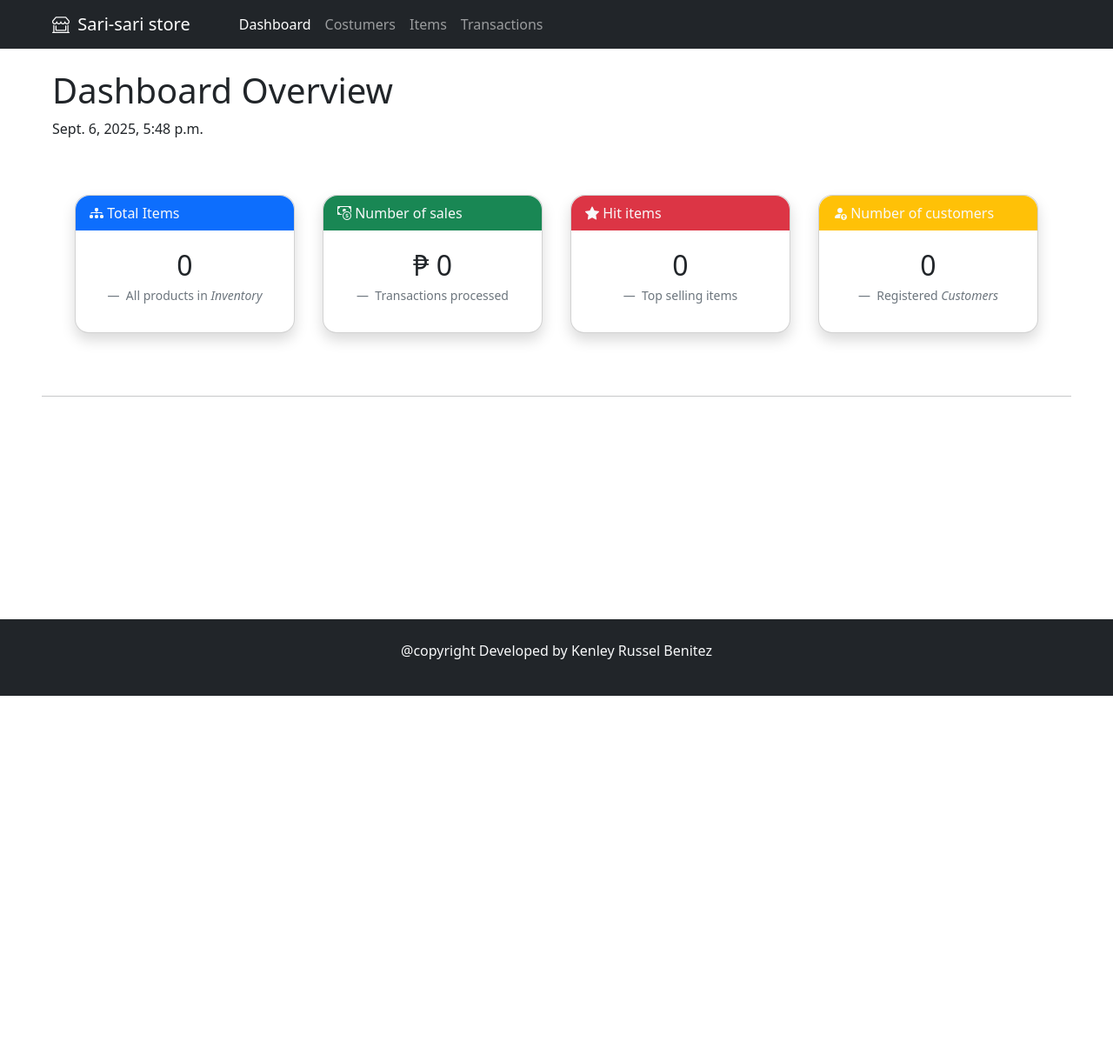
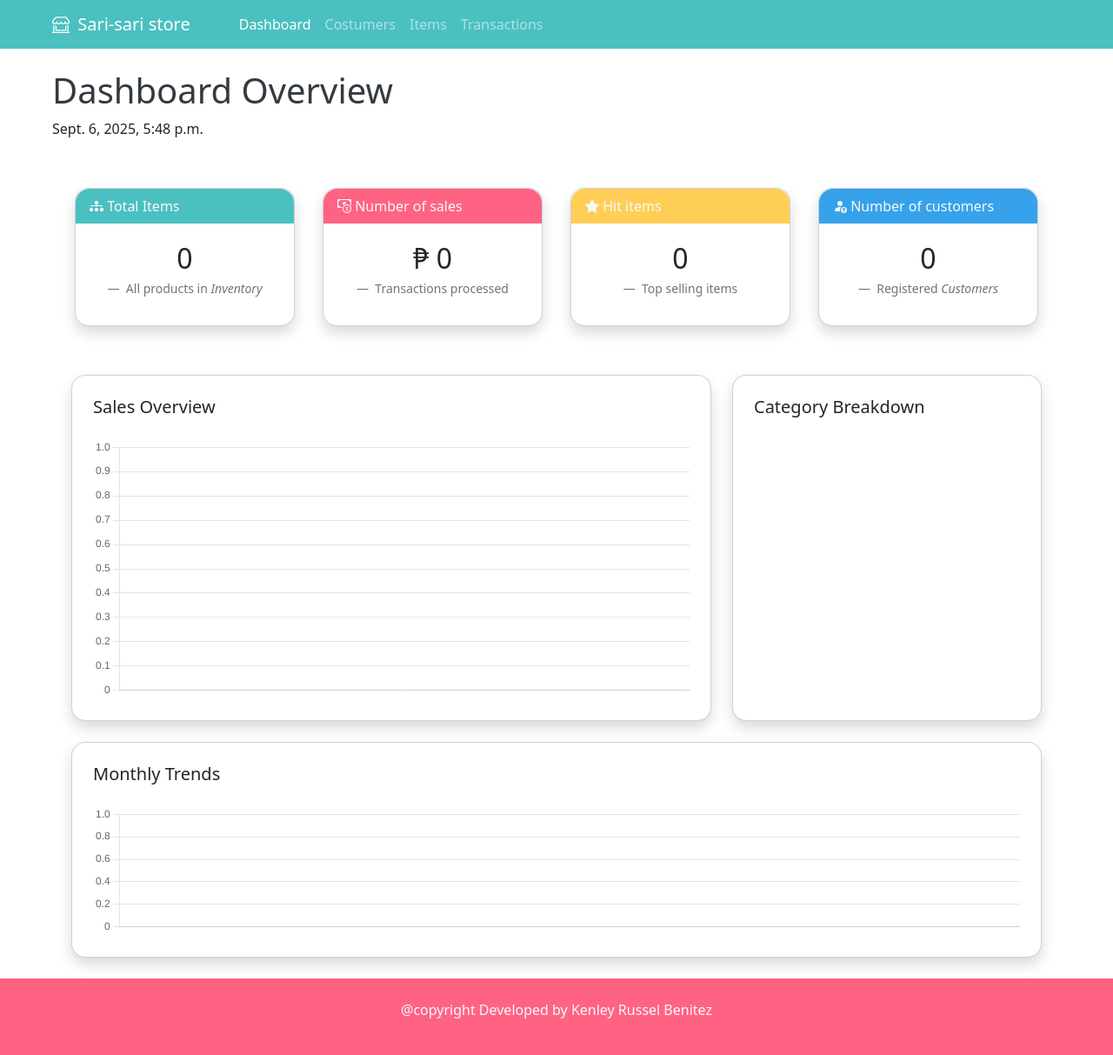
Before and after one commit to HeeJinn/InventoryMonitoringSystem, a Django app: page /dashboard/ in a window 1280 px wide. Shown: the whole page at 87% size. Before the commit the page ends 800 px from the top, so only its background shows below. Run offline with Django 4.2, Linux system fonts and the light colour scheme; data that the repository does not hold is empty; a map, chart or similar area stays blank.

Commit message:
finished polishing the io for dashboard overview and added the data for the analytics. Also added some custom css variables for my custom colors.

```diff
--- /dev/null
+++ b/SariStore/InventoryMonitoringSystem/static/css/custom_style.css
@@ -0,0 +1,88 @@
+/* /static/css/custom_styles.css */
+
+/* 1. Define your custom colors as CSS variables */
+:root {
+  --custom-teal: #4bc0c0;
+  --custom-pink: #ff6384;
+  --custom-yellow: #ffce56;
+  --custom-blue: #36a2eb;
+  --dark-grey: #343a40;
+  --light-grey: #f8f9fa;
+}
+
+/* 2. General UI Improvements */
+body {
+  background-color: var(--light-grey);
+}
+
+
+/* 3. Typography Improvements */
+.dashboard-title {
+  color: var(--dark-grey);
+  font-weight: 600;
+  border-bottom: 3px solid var(--custom-teal);
+  padding-bottom: 0.5rem;
+  display: inline-block;
+}
+.text-custom-dark-grey {
+    color: var(--dark-grey);
+}
+
+/* 4. Navbar Improvements */
+.navbar-custom {
+    background-color: #ffffff;
+    border-bottom: 1px solid #dee2e6;
+    box-shadow: 0 0.125rem 0.25rem rgba(0,0,0,.075) !important;
+}
+
+.navbar-custom .navbar-brand,
+.navbar-custom .nav-link {
+    color: var(--dark-grey);
+}
+
+.navbar-custom .nav-link.active,
+.navbar-custom .nav-link:hover {
+    color: var(--custom-teal);
+}
+
+
+/* 5. Create Bootstrap-style helper classes for backgrounds */
+.bg-custom-teal {
+  background-color: var(--custom-teal) !important;
+}
+.bg-custom-pink {
+  background-color: var(--custom-pink) !important;
+}
+.bg-custom-yellow {
+    background-color: var(--custom-yellow) !important;
+}
+.bg-custom-blue {
+    background-color: var(--custom-blue) !important;
+}
+
+/* 6. Create helper classes for text colors */
+.text-custom-teal {
+  color: var(--custom-teal) !important;
+}
+.text-custom-pink {
+  color: var(--custom-pink) !important;
+}
+
+
+/* 7. Style components like buttons */
+.btn-custom-teal {
+  color: #fff;
+  background-color: var(--custom-teal);
+  border-color: var(--custom-teal);
+}
+
+.btn-custom-teal:hover {
+  color: #fff;
+  background-color: #3aa8a8; /* A slightly darker teal for hover */
+  border-color: #3aa8a8;
+}
+
+/* You can even override default Bootstrap classes if you want */
+.card-header {
+    font-weight: 500;
+}
--- a/SariStore/InventoryMonitoringSystem/templates/homeUI/index.html
+++ b/SariStore/InventoryMonitoringSystem/templates/homeUI/index.html
@@ -3,14 +3,14 @@
 {% block content %}
 
 <div class="container mt-3 mx-5 my-md-4 my-lg-4 my-xl-4 my-xxl-4">
-    <h1>Dashboard Overview</h1>
+    <h1 class="text-custom-dark-grey">Dashboard Overview</h1>
     <p>{{ dateNow }}</p>
 </div>
-<div class="container text-center my-2">
+<div class="container text-center mb-3">
   <div class="row">
     <div class="col-12 col-md-6 col-lg-3 px-5 px-md-2 px-lg-2 px-xl-3 px-xxl-4 py-3">
       <div class="card shadow rounded-4">
-        <div class="card-header text-start bg-primary text-light rounded-top-4 border-0"><i class="bi bi-diagram-3-fill"></i> Total Items</div>
+        <div class="card-header text-start bg-custom-teal text-light rounded-top-4 border-0"><i class="bi bi-diagram-3-fill"></i> Total Items</div>
         <div class="card-body">
           <figure>
             <blockquote class="blockquote">
@@ -25,7 +25,7 @@
     </div>
     <div class="col-12 col-md-6 col-lg-3 px-5 px-md-2 px-lg-2 px-xl-3 px-xxl-4 py-3">
       <div class="card shadow rounded-4">
-        <div class="card-header text-start bg-success text-light rounded-top-4 border-0"><i class="bi bi-cash-coin"></i> Number of sales</div>
+        <div class="card-header text-start bg-custom-pink text-light rounded-top-4 border-0"><i class="bi bi-cash-coin"></i> Number of sales</div>
         <div class="card-body">
           <figure>
             <blockquote class="blockquote">
@@ -40,7 +40,7 @@
     </div>
     <div class="col-12 col-md-6 col-lg-3 px-5 px-md-2 px-lg-2 px-xl-3 px-xxl-4 py-3">
       <div class="card shadow rounded-4">
-        <div class="card-header text-start bg-danger text-light rounded-top-4 border-0"><i class="bi bi-star-fill"></i> Hit items</div>
+        <div class="card-header text-start bg-custom-yellow text-light rounded-top-4 border-0"><i class="bi bi-star-fill"></i> Hit items</div>
         <div class="card-body">
           <figure>
             <blockquote class="blockquote">
@@ -55,7 +55,7 @@
     </div>
     <div class="col-12 col-md-6 col-lg-3 px-5 px-md-2 px-lg-2 px-xl-3 px-xxl-4 py-3">
       <div class="card shadow rounded-4">
-        <div class="card-header text-start bg-warning text-light rounded-top-4 border-0"><i class="bi bi-person-fill-up"></i> Number of customers</div>
+        <div class="card-header text-start bg-custom-blue text-light rounded-top-4 border-0"><i class="bi bi-person-fill-up"></i> Number of customers</div>
         <div class="card-body">
           <figure>
             <blockquote class="blockquote">
@@ -70,9 +70,131 @@
     </div>
   </div>
 </div>
-<hr class="mx-5 my-5">
+
 {% endblock %}
 
 {% block analytics %}
+<div class="container my-4">
+    <div class="row g-4">
+        <div class="col-12 col-lg-8">
+            <div class="card shadow rounded-4 h-100 px-2 py-2">
+                <div class="card-header bg-white border-0 pt-3">
+                    <h5 class="mb-0">Sales Overview</h5>
+                </div>
+                <div class="card-body p-3">
+                    <canvas id="firstChart"></canvas>
+                </div>
+            </div>
+        </div>
 
+        <div class="col-12 col-lg-4">
+            <div class="card shadow rounded-4 h-100 px-2 py-2">
+                <div class="card-header bg-white border-0 pt-3">
+                    <h5 class="mb-0">Category Breakdown</h5>
+                </div>
+                <div class="card-body p-3 d-flex align-items-center">
+                    <canvas id="secondChart"></canvas>
+                </div>
+            </div>
+        </div>
+
+        <div class="col-12">
+            <div class="card shadow rounded-4 px-2 py-2">
+                <div class="card-header bg-white border-0 pt-3">
+                    <h5 class="mb-0">Monthly Trends</h5>
+                </div>
+                <div class="card-body p-3">
+                    <canvas id="thirdChart"></canvas>
+                </div>
+            </div>
+        </div>
+    </div>
+</div>
+
+<script src="https://cdn.jsdelivr.net/npm/chart.js"></script>
+<script>
+  // Bar Chart
+  const ctx = document.getElementById('firstChart').getContext('2d');
+  new Chart(ctx, {
+    type: 'bar',
+    data: {
+      labels: {{ sales_labels|safe }},
+      datasets: [{
+        label: 'Sales',
+        data: {{ sales_data|safe }},
+        borderWidth: 1,
+        backgroundColor: 'rgba(54, 162, 235, 0.6)',
+        borderColor: 'rgba(54, 162, 235, 1)'
+      }]
+    },
+    options: {
+      responsive: true,
+      maintainAspectRatio: false,
+      scales: {
+        y: { beginAtZero: true }
+      },
+      plugins: {
+        legend: {
+          display: false
+        }
+      }
+    }
+  });
+
+  // Doughnut Chart
+  const ctx2 = document.getElementById('secondChart').getContext('2d');
+  new Chart(ctx2, {
+    type: 'doughnut',
+    data: {
+      labels: {{ category_labels|safe }},
+      datasets: [{
+        label: 'Categories',
+        data: {{ category_data|safe }},
+        borderWidth: 1,
+        backgroundColor: [
+          'rgba(255, 99, 132, 0.7)',
+          'rgba(255, 206, 86, 0.7)',
+          'rgba(75, 192, 192, 0.7)'
+        ]
+      }]
+    },
+    options: {
+      responsive: true,
+      maintainAspectRatio: false,
+      plugins: {
+        legend: {
+          position: 'top',
+        }
+      }
+    }
+  });
+
+  // Line Chart
+  const ctx3 = document.getElementById('thirdChart').getContext('2d');
+  new Chart(ctx3, {
+    type: 'line',
+    data: {
+      labels: {{ customer_labels|safe }},
+      datasets: [{
+        label: 'Profit',
+        data: {{ customer_data|safe }},
+        fill: false,
+        borderColor: 'rgba(75, 192, 192, 1)',
+        tension: 0.1
+      }]
+    },
+    options: {
+      responsive: true,
+      maintainAspectRatio: false,
+      scales: {
+        y: { beginAtZero: true }
+      },
+      plugins: {
+        legend: {
+          display: false
+        }
+      }
+    }
+  });
+</script>
 {% endblock %}
--- a/SariStore/InventoryMonitoringSystem/templates/homeUI/layout.html
+++ b/SariStore/InventoryMonitoringSystem/templates/homeUI/layout.html
@@ -1,8 +1,10 @@
+{% load static%}
 <!DOCTYPE html>
 <html lang="en">
   <head>
     <meta charset="UTF-8" />
     <title>Sari-sari store</title>
+      <link rel="stylesheet" href="{% static 'css/custom_style.css' %}">
     <link
       rel="stylesheet"
       href="https://cdn.jsdelivr.net/npm/bootstrap-icons@1.13.1/font/bootstrap-icons.min.css" />
@@ -19,7 +21,7 @@
   </head>
   <body class="d-flex flex-column min-vh-100">
     <header>
-      <nav class="navbar navbar-expand-lg navbar-dark bg-dark">
+      <nav class="navbar navbar-expand-lg navbar-dark bg-custom-teal">
         <div class="container-fluid">
           <a class="navbar-brand mx-5 m" href="{% url 'dashboard' %}">
             <i class="bi bi-shop-window pe-1"></i>
@@ -37,11 +39,10 @@
           </button>
 
           <div
-            class="offcanvas offcanvas-lg offcanvas-start rounded-end-4"
+            class="offcanvas offcanvas-lg offcanvas-start rounded-end-4 bg-custom-pink text-light"
             tabindex="-1"
             id="navbarOffcanvas"
-            aria-labelledby="navbarOffcanvasLabel"
-            data-bs-theme="dark">
+            aria-labelledby="navbarOffcanvasLabel">
             <div class="offcanvas-header rounded-end-4">
               <h5 class="offcanvas-title" id="navbarOffcanvasLabel"><i class="bi bi-shop-window pe-1"></i> Sari-sari store</h5>
                 <hr>
@@ -49,6 +50,7 @@
                 type="button"
                 class="btn-close"
                 data-bs-dismiss="offcanvas"
+                data-bs-theme="dark"
                 aria-label="Close"></button>
             </div>
 
@@ -92,7 +94,7 @@
     {% endblock%}
 
   <footer class="mt-auto">
-      <div class="container-fluid text-center bg-dark text-light py-4">
+      <div class="container-fluid text-center bg-custom-pink text-light py-4">
           <p>@copyright Developed by Kenley Russel Benitez</p>
       </div>
   </footer>
--- a/SariStore/InventoryMonitoringSystem/views.py
+++ b/SariStore/InventoryMonitoringSystem/views.py
@@ -1,13 +1,16 @@
 import datetime
 from math import trunc
+import json
 
 from django.db import connection
+from django.db.models.functions import TruncMonth
 from django.http import HttpResponse
 
 from InventoryMonitoringSystem.models import *
 from django.shortcuts import render
 from .models import Items, Transactions
-from django.db.models import Q
+from django.db.models import Q, Count, Sum
+
 
 # Create your views here.
 
@@ -16,26 +19,42 @@ def index(request):
     totalItems = Items.objects.count()
     totalSales = Transactions.objects.all()
     totalCustomers = Customer.objects.count()
-
-    sql_query = """
-        SELECT i.item_name, COUNT(t.item_id) AS sales_count FROM transactions t JOIN items i ON t.item_id = i.item_id
-        GROUP BY i.item_name
-        ORDER BY sales_count DESC LIMIT 5;
-    """
-
-    with connection.cursor() as cursor:
-        cursor.execute(sql_query)
-        top_selling_items = cursor.fetchall()
-
-    hitItems = len(top_selling_items)  # The number of top items (e.g., 5)
-    # --- END of new logic ---
-    # top_selling_items = Transactions.objects.values('item__item_name').annotate(
-    #     sales_count=Count('item__item_name')
-    # ).order_by('-sales_count')[:5]
-    # hitItems = len(top_selling_items)
+    top_selling_items = Transactions.objects.values('item__item_name').annotate(
+        sales_count=Count('item__item_name')).order_by('-sales_count')[:5]
+    hitItems = len(top_selling_items)
     sales = 0
     for sale in totalSales:
         sales += sale.total_amount
+
+    # --- ADD THIS: Data queries for your charts ---
+    # Chart 1: Bar Chart (Monthly Sales)
+    sales_per_month = Transactions.objects.annotate(
+        month=TruncMonth('transaction_date')
+    ).values('month').annotate(
+        total=Sum('total_amount')
+    ).order_by('month')
+
+    sales_labels = [s['month'].strftime('%B') for s in sales_per_month]
+    sales_data = [float(s['total']) for s in sales_per_month]
+
+    # Chart 2: Doughnut Chart (Sales by Category)
+    sales_by_category = Items.objects.values('category').annotate(
+        total_sold=Sum('transactions__quantity')
+    ).order_by('-total_sold')
+
+    category_labels = [c['category'] for c in sales_by_category if c['category']]  # Added check for null category
+    category_data = [int(c['total_sold']) for c in sales_by_category if c['category']]
+
+    # Chart 3: Line Chart (New Customers per Month)
+    customers_per_month = Customer.objects.annotate(
+        month=TruncMonth('created_at')
+    ).values('month').annotate(
+        count=Count('customer_id')
+    ).order_by('month')
+
+    customer_labels = [c['month'].strftime('%B') for c in customers_per_month]
+    customer_data = [c['count'] for c in customers_per_month]
+    # --- End of new code section ---
 
     context = {
         "activePage": "dashboard",
@@ -43,7 +62,15 @@ def index(request):
         "totalCustomers": totalCustomers,
         "hitItems": hitItems,
         "sales": sales,
-        "dateNow": dateNow
+        "dateNow": dateNow,
+
+        # ADD THESE LINES to your context dictionary
+        'sales_labels': json.dumps(sales_labels),
+        'sales_data': json.dumps(sales_data),
+        'category_labels': json.dumps(category_labels),
+        'category_data': json.dumps(category_data),
+        'customer_labels': json.dumps(customer_labels),
+        'customer_data': json.dumps(customer_data),
     }
     return render(request, "homeUI/index.html", context)
 
```
